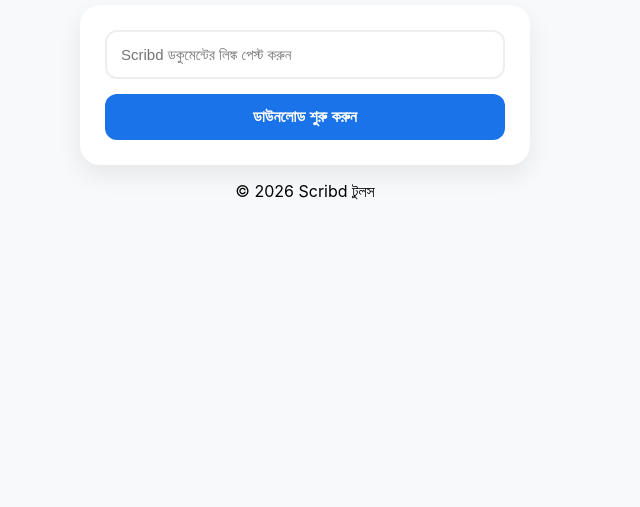
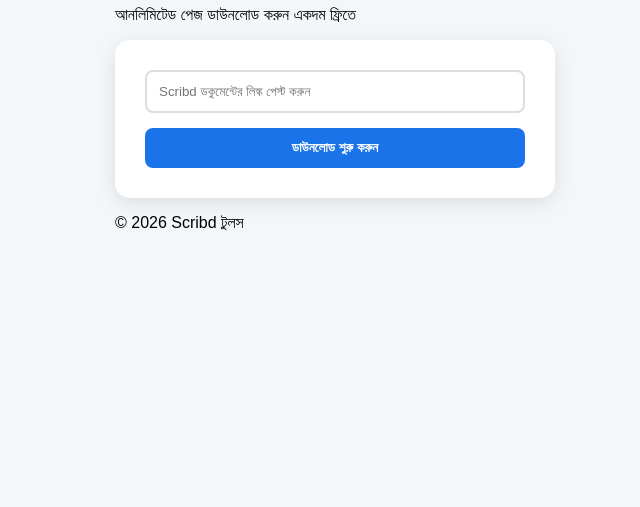
Before and after one commit to mujahidulhasan/scribd-downloader, a website: page public/index.html in a window 1280 px wide. Shown: the part 333-840 px from the top of the page, without its empty margins (335-975 px from the left). Before the commit the page ends 800 px from the top, so only its background shows below. Drawn offline with nearby package versions, Linux system fonts and the light colour scheme.

Commit message:
Update style.css

```diff
--- a/public/style.css
+++ b/public/style.css
@@ -1,15 +1,10 @@
-:root { --primary: #1a73e8; --bg: #f8f9fa; }
-body { background: var(--bg); margin: 0; font-family: -apple-system, sans-serif; display: flex; justify-content: center; align-items: center; min-height: 100vh; }
-.app-container { width: 95%; max-width: 450px; text-align: center; }
-header h1 { color: var(--primary); font-size: 1.8rem; margin: 0; }
-header p { color: #666; font-size: 0.9rem; }
-.card { background: white; padding: 25px; border-radius: 20px; box-shadow: 0 10px 25px rgba(0,0,0,0.08); margin-top: 20px; }
-input { width: 100%; padding: 14px; border: 2px solid #eee; border-radius: 12px; font-size: 15px; box-sizing: border-box; outline: none; transition: 0.3s; }
-input:focus { border-color: var(--primary); }
-button { width: 100%; padding: 14px; background: var(--primary); color: white; border: none; border-radius: 12px; font-size: 16px; font-weight: 600; cursor: pointer; margin-top: 15px; }
+body { background: #f4f7f9; font-family: sans-serif; margin: 0; padding: 20px; display: flex; justify-content: center; align-items: center; min-height: 100vh; }
+.card { background: white; width: 100%; max-width: 400px; padding: 30px; border-radius: 15px; box-shadow: 0 5px 20px rgba(0,0,0,0.1); text-align: center; }
+h2 { color: #1a73e8; margin-bottom: 20px; }
+input { width: 100%; padding: 12px; border: 2px solid #ddd; border-radius: 8px; box-sizing: border-box; margin-bottom: 15px; }
+button { width: 100%; padding: 12px; background: #1a73e8; color: white; border: none; border-radius: 8px; font-weight: bold; cursor: pointer; }
 button:disabled { background: #ccc; }
 .hidden { display: none; }
-#progress-section { margin-top: 25px; }
-.progress-bar { background: #eee; height: 10px; border-radius: 5px; overflow: hidden; }
-#bar-fill { background: var(--primary); height: 100%; width: 0%; transition: 0.3s; }
+.progress-bar { background: #eee; height: 10px; border-radius: 5px; margin-top: 20px; overflow: hidden; }
+#bar-fill { background: #1a73e8; height: 100%; width: 0%; transition: 0.2s; }
 #status-text { font-size: 13px; color: #555; margin-top: 10px; }
```
